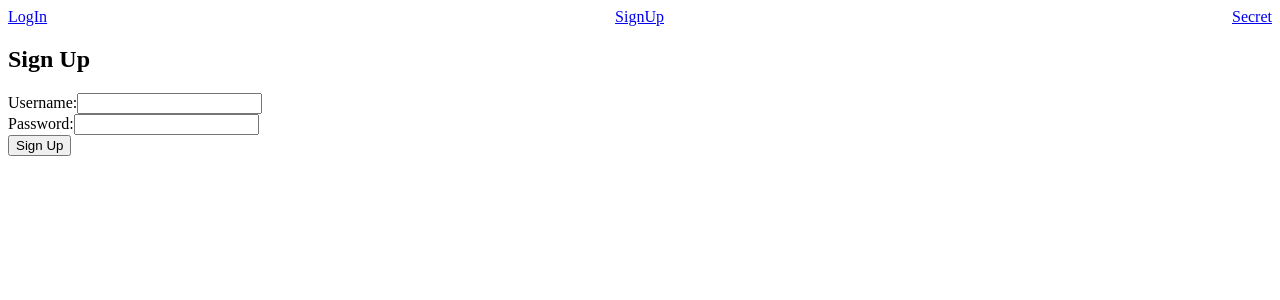
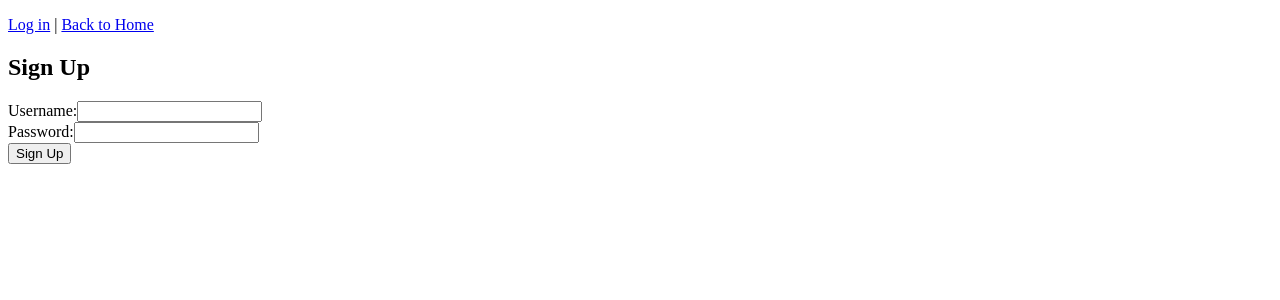
Before and after one commit to tran2106/CRUD-Frontend-Auth, a React app: page /signup in a window 1280 px wide. Shown: the top 300 px of the page. Built offline with nearby package versions, Linux system fonts and the light colour scheme; the HTML template or start-up script is replaced by a standard one.

Commit message:
For unauthenticated users, the navbar shows Login and Signup Buttons

```diff
--- a/src/App.jsx
+++ b/src/App.jsx
@@ -2,26 +2,51 @@ import React from "react";
 import { createRoot } from "react-dom/client";
 // import "./AppStyles.css";
 import NavBar from "./components/NavBar";
-import { BrowserRouter as Router, Routes, Route } from "react-router";
+import { BrowserRouter as Router, Routes, Route, useLocation } from "react-router";
 import LogIn from "./components/LogIn";
 import SignUp from "./components/SignUp";
 import Secret from "./components/Secret";
 
 const App = () => {
 
+  const location = useLocation();
+
+  const isAuthPage = location.pathname === "/login" || location.pathname === "/signup";
+
+  const renderURLHelper = () => {
+    if (location.pathname === "/login") {
+      return (
+        <p>
+          <a href="/signup">Sign up</a> | <a href="/">Back to Home</a>
+        </p>
+      );
+    } else if (location.pathname === "/signup") {
+      return (
+        <p>
+          <a href="/login">Log in</a> | <a href="/">Back to Home</a>
+        </p>
+      );
+    }
+    return null;
+  };
+
+
+
+
 
 
   return (
     <div>
-      <NavBar />
+      {!isAuthPage && <NavBar />}
       <div className="app">
+      {renderURLHelper()}
         {/* <h1>Hello React!</h1>
         <img className="react-logo" src="/react-logo.svg" alt="React Logo" /> */}
 
         <Routes>{/* Currently, we don't have any routes defined */}
         <Route path="/login" element={<LogIn />} />
-          <Route path="/signup" element={<SignUp />} />
-          <Route path="/secret" element={<Secret />} />
+        <Route path="/signup" element={<SignUp />} />
+        <Route path="/secret" element={<Secret />} />
         </Routes>
       </div>
     </div>
```
